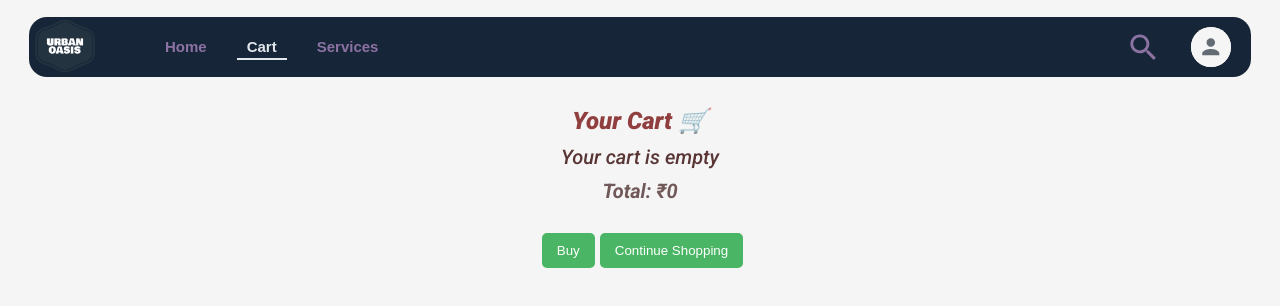
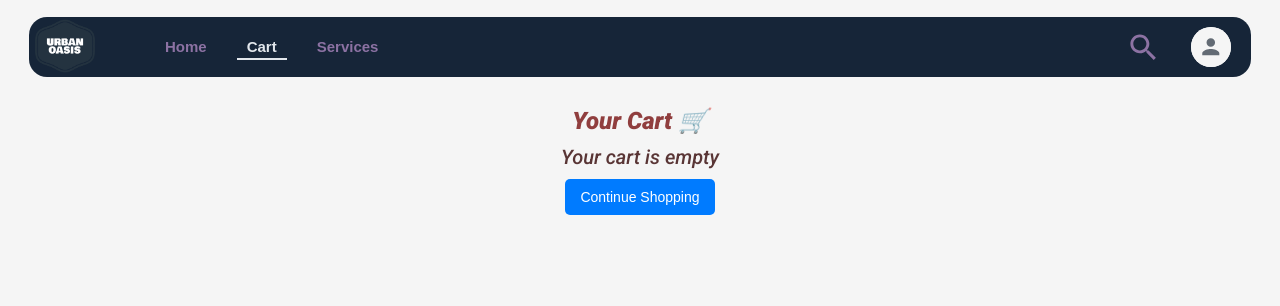
Before and after one commit to abhayark/website, a React (Create React App) app: page /cart in a window 1280 px wide. Shown: the top 306 px of the page. Built offline with nearby package versions, Linux system fonts and the light colour scheme; a web font is replaced by a local one.

Commit message:
redesign half way through

```diff
--- a/src/Pages/Cart.css
+++ b/src/Pages/Cart.css
@@ -2,7 +2,7 @@
 @import url("https://fonts.googleapis.com/css2?family=Roboto:wght@300;400;700&display=swap");
 
 .cart-container {
-  width: auto;
+  width: 90%;
   margin: auto;
   padding: 20px;
   text-align: center;
@@ -11,6 +11,10 @@
 .title {
   color: #781212ce;
   font-weight: 1000;
+}
+.cart-layout {
+  display: flex;
+  gap: 20px;
 }
 .empty-cart {
   font-size: 20px;
@@ -21,6 +25,7 @@
 .cart-list {
   list-style: none;
   padding: 0;
+  margin: 0 0 20px 0;
 }
 
 .cart-item {
@@ -34,45 +39,73 @@
   box-shadow: 0 2px 5px #00000033;
 }
 
+.cart-left {
+  display: flex;
+  align-items: center;
+  gap: 15px;
+  background-color: transparent;
+}
 .cart-img {
-  width: 90px;
-  height: 100px;
-  object-fit: scale-down;
+  width: 80px;
+  height: auto;
+  border-radius: 5px;
   background-color: transparent;
 }
 
 .cart-info {
+  display: flex;
+  flex-direction: column;
   flex-grow: 1;
   text-align: left;
   padding-left: 15px;
   background-color: transparent;
 }
-
+.cart-left-column {
+  flex: 2;
+}
 .cart-product-name {
+  font-size: 16px;
+  font-weight: bold;
+  margin-bottom: 4px;
   background-color: transparent;
 }
 .cart-product-seller {
-  background-color: transparent;
-}
-.cart-product-price {
-  font-size: 20px;
-  font-weight: 500;
-  color: #300b0baa;
+  font-size: 14px;
+  color: #666;
   background-color: transparent;
 }
 
+.cart-right-column {
+  flex: 1;
+  background-color: transparent;
+  padding: 20px;
+  border-left: 3px solid #ddd;
+}
+
+.cart-right {
+  display: flex;
+  align-items: center;
+  gap: 10px;
+  background-color: transparent;
+}
+
+.cart-product-price {
+  font-size: 15px;
+  font-weight: bold;
+}
+
 .remove-btn {
-  background-color: #d94d4d7e;
+  background-color: #ff4d4d;
   color: white;
   border: none;
   padding: 8px 12px;
+  border-radius: 5px;
   cursor: pointer;
-  border-radius: 5px;
-  transition: 0.3s;
+  transition: background 0.3s ease;
 }
 
 .remove-btn:hover {
-  background-color: #8b0000a6;
+  background-color: #cc0000;
 }
 
 .continue-shopping-btn {
@@ -89,3 +122,31 @@
 .continue-shopping-btn:hover {
   background-color: #19a938;
 }
+
+.checkout-btn,
+.continue-shopping-btn {
+  border: none;
+  padding: 10px 15px;
+  border-radius: 5px;
+  cursor: pointer;
+  margin: 0 5px;
+  font-size: 14px;
+}
+
+.checkout-btn {
+  background-color: #28a745;
+  color: white;
+}
+
+.checkout-btn:hover {
+  background-color: #218838;
+}
+
+.continue-shopping-btn {
+  background-color: #007bff;
+  color: white;
+}
+
+.continue-shopping-btn:hover {
+  background-color: #0056b3;
+}
--- a/src/Pages/Cart.jsx
+++ b/src/Pages/Cart.jsx
@@ -1,4 +1,4 @@
-import React from "react";
+import React, { useState } from "react";
 import { useNavigate } from "react-router-dom";
 import Navbar from "../Components/Navbar/Navbar";
 import "./Cart.css";
@@ -19,7 +19,8 @@ const Cart = ({ cart, onRemove }) => {
         {cart.length === 0 ? (
           <p className="empty-cart">Your cart is empty</p>
         ) : (
-          <div>
+          <div className="cart-layout">
+            <div className="cart-left-column">
               <ul className="cart-list">
                 {cart.map((product, index) => (
                   <li
@@ -30,6 +31,7 @@ const Cart = ({ cart, onRemove }) => {
                       console.log("clicked!");
                     }}
                   >
+                    <div className="cart-left">
                       <img
                         src={product.img}
                         alt={product.product_name}
@@ -39,17 +41,21 @@ const Cart = ({ cart, onRemove }) => {
                         <h3 className="cart-product-name">
                           {product.product_name}
                         </h3>
-                    <h3 className="cart-product-seller">{product.seller}</h3>
-
+                        <h3 className="cart-product-seller">
+                          {product.seller}
+                        </h3>
+                      </div>
+                    </div>
+                    <div className="cart-right">
                       <p className="cart-product-price">
                         Price: ₹{Number(product.price).toLocaleString("en-IN")}
                       </p>
+
                       <button
                         className="remove-btn"
                         onClick={(e) => {
                           e.stopPropagation();
                           onRemove(index);
-                        console.log("clicked!");
                         }}
                       >
                         Remove
@@ -59,20 +65,22 @@ const Cart = ({ cart, onRemove }) => {
                 ))}
               </ul>
             </div>
-        )}
-        <div>
-          <p className="cart-product-price">
-            <strong>
-              Total: ₹{Number(totalPrice).toLocaleString("en-IN")}
-            </strong>
-          </p>
-          <button className="continue-shopping-btn" onClick={() => goto("/")}>
+            <div className="cart-right-column">
+              <h3>Extra Info</h3>
+              <p>Shipping options, discount codes, etc.</p>
+              <h3>Total: ₹{Number(totalPrice).toLocaleString("en-IN")}</h3>
+              <button
+                className="checkout-btn"
+                onClick={() => goto("/checkout")}
+              >
                 Buy
               </button>
+            </div>
+          </div>
+        )}
         <button className="continue-shopping-btn" onClick={() => goto("/")}>
           Continue Shopping
         </button>
-        </div>
       </div>
     </>
   );
```
Lines whose indentation alone changed are shown as unchanged.
